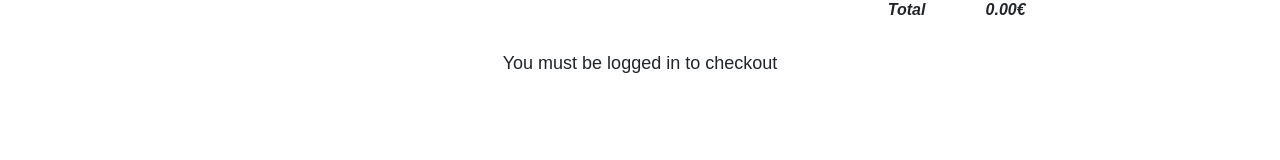
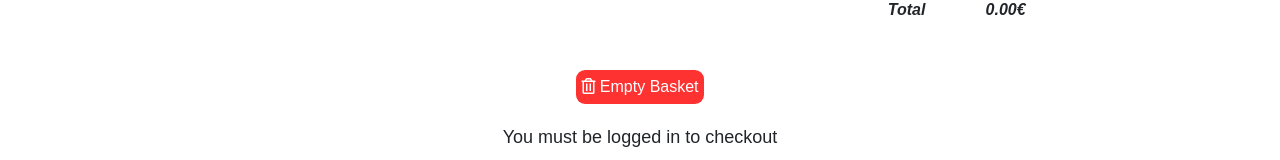
Before and after one commit to Rdelia11/First-Project-Web, a React (Create React App) app in the folder first-project-web/: page /basket in a window 1280 px wide. Shown: the part 228-388 px from the top of the page. Built offline with nearby package versions, Linux system fonts and the light colour scheme.

Commit message:
DeleteButton

```diff
--- a/first-project-web/src/index.css
+++ b/first-project-web/src/index.css
@@ -177,6 +177,17 @@ border:none;
   width:210px;
 }
 
+.Delete{
+  background-color: red;
+  border: none;
+  padding: 5px 5px;
+  border-radius: 9px;
+  color: white;
+  opacity: 0.8;
+  padding: 5px 5px;
+  margin:20px;
+}
+
 #container_ProductCard{
   width:100%;
   display:flex;
--- a/first-project-web/src/modules/basket/basket.js
+++ b/first-project-web/src/modules/basket/basket.js
@@ -12,6 +12,7 @@ class ViewOneArticle extends Component {
 
     this.state = {
       disabledbtn : true,
+      productsInBasket : []
     }
   }
 
@@ -24,12 +25,13 @@ class ViewOneArticle extends Component {
     }
   }
 
-
   render() {
      const url="https://www.decathlon.fr/media/"+this.props.article.image_path;
      console.log(this.props.article.id);
     return (
       <tr>
+
+
         <td><img className="zoomImage" src={url} alt={this.props.article.title}/></td>
         <td><Link to={`/product/${this.props.article.id}`}>{this.props.article.title}</Link></td>
         <td>{this.props.article.decathlon_id}</td>
@@ -62,10 +64,12 @@ class ViewOneArticle extends Component {
             }
             }>+</button>
         </td>
-        <td><img src="./bin.png" alt="bin" width="15px" id="imgbin" onClick={ () => this.props.rmitem(this.props.article.decathlon_id)}></img>
+        <td> <i class="far fa-trash-alt" onClick={ () => this.props.rmitem(this.props.article.decathlon_id)}></i>
         </td>
         <td>{(this.props.article.min_price*this.props.article.quantity).toFixed(2)}</td>
+
       </tr>
+
     )
   }
 }
@@ -81,6 +85,8 @@ class Basket extends Component {
     console.log(totalBasket);
   return totalBasket.toFixed(2)
   }
+
+
 
   onToken = token => {
     fetch("/charge", {
@@ -138,6 +144,8 @@ class Basket extends Component {
             </tr>
             </tfoot>
           </table>
+
+          <button className="Delete" onClick={this.props.rmAll}> <i class="far fa-trash-alt"></i> Empty Basket</button>
           <div className="App-intro">
 
 
--- a/first-project-web/src/store/basket/handlers.js
+++ b/first-project-web/src/store/basket/handlers.js
@@ -4,5 +4,6 @@ export function cartAction(dispatch) {
     addmoreqte: (article, qte) => dispatch({type : "ADD_MORE_QUANTITY", product: article, quantity: qte}),
     delqte: (articleid) => dispatch({type : "DEL_QUANTITY", id: articleid}),
     rmitem: (articleid) => dispatch({type : "REMOVE_ITEM", id: articleid}),
+    rmAll: () => dispatch({type: "REMOVE_ALL"})
   }
 }
--- a/first-project-web/src/store/basket/reducer.js
+++ b/first-project-web/src/store/basket/reducer.js
@@ -111,6 +111,12 @@ const BasketReducer = (state = initialState, action) => {
         productsInBasket: RemoveItem(state.productsInBasket,action.id)
       };
 
+      case 'REMOVE_ALL':
+        return {
+          ...state,
+          productsInBasket:[]
+        };
+
       case 'LOGIN':
         return {
           ...state,loggedIn:action.loggedIn,name:action.name,urlPic:action.urlPic
```
